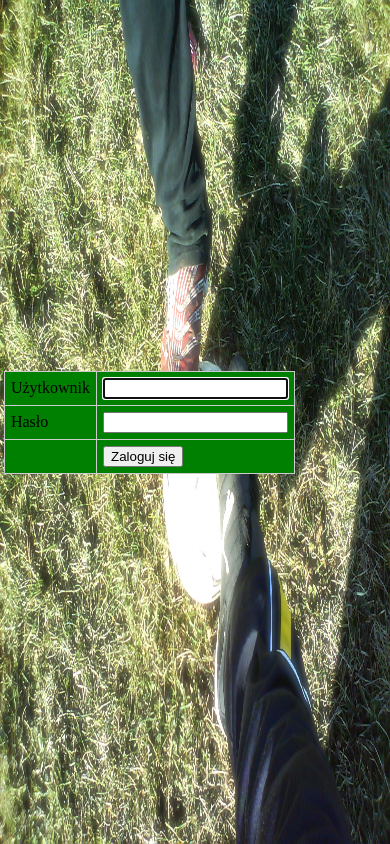
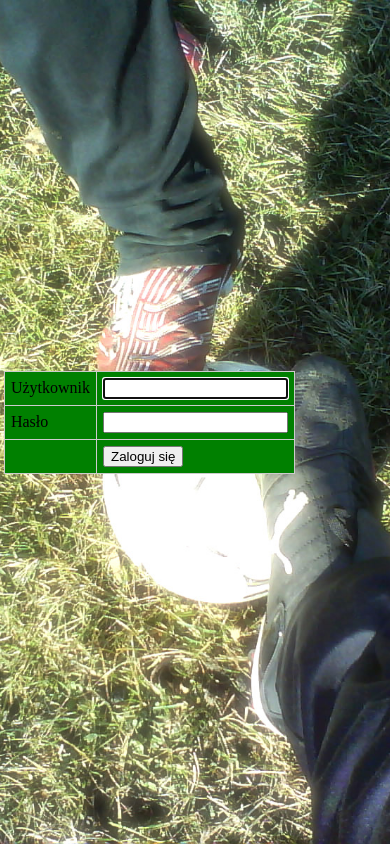
Before and after one commit to damianoo84/ligatyperow3, a Symfony app: template templates/login/index.html.twig in a window 390 px wide. Run offline with Twig, Linux system fonts and the light colour scheme; the template is opened without the code that fills it, so the values that code supplies are empty; some libraries are stand-ins or nearby versions.

Commit message:
corrects foto

```diff
--- a/public/styles/styles.css
+++ b/public/styles/styles.css
@@ -560,6 +560,12 @@ a:visited.type_matchday_big_screen{
 
 /* USTAWIENIA DLA MAŁEGO EKRANU   */
 
+@media (max-width: 768px) {
+    div {
+        background-position: center top;
+    }
+}
+
 @media screen and (max-width:680px) {
 
     /* niewidoczne */
--- a/templates/login/index.html.twig
+++ b/templates/login/index.html.twig
@@ -16,7 +16,7 @@
 </head>
 <body>
 
-<div style="display: table;position: absolute;top: 0;left: 0;height: 100%;width: 100%;background-image: url('/images/tlo.jpg');background-repeat: no-repeat;background-size: 100% 100%;">
+<div style="display: table;position: absolute;top: 0;left: 0;height: 100vh;width: 100%;background-image: url('/images/tlo.jpg');background-repeat: no-repeat;background-size: cover;background-position: center center;">
 
     <div style="display: table-cell;vertical-align: middle;">
 
```
